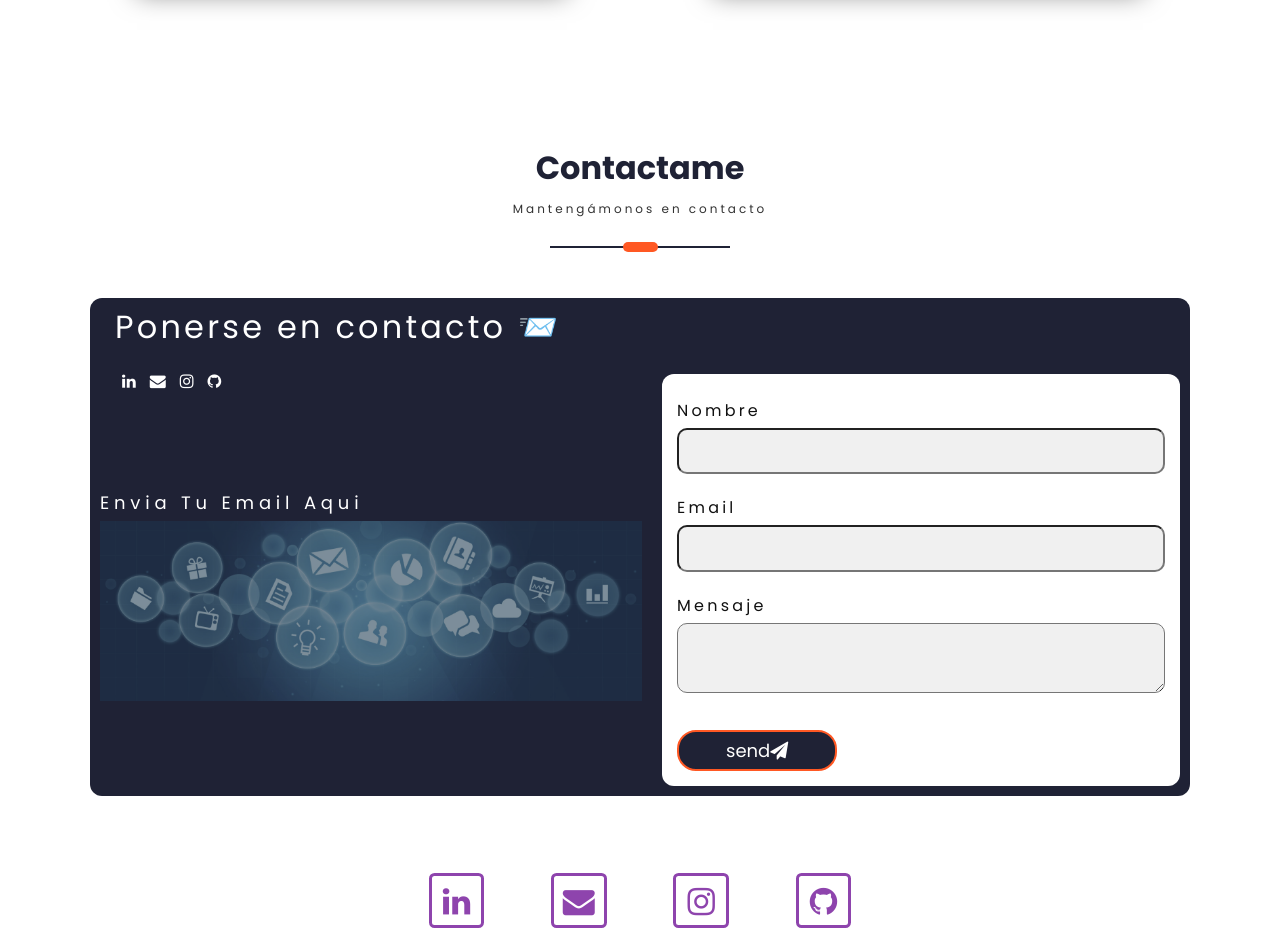
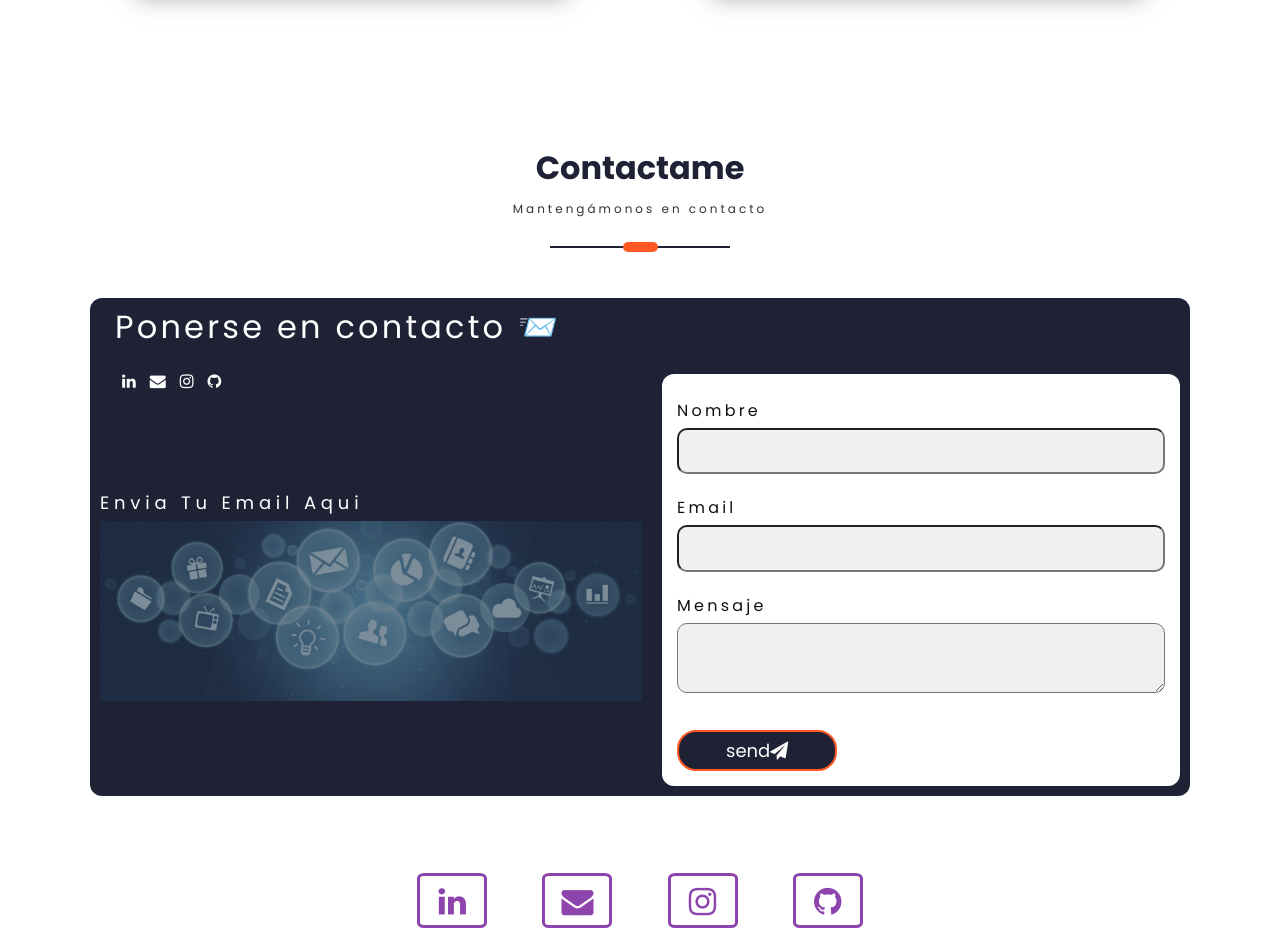
Before and after one commit to cristiangaby112/Portfolio-React, a React (Create React App) app in the folder client/: page / in a window 1280 px wide. Shown: the part 3250-4200 px from the top of the page. Built offline with nearby package versions, Linux system fonts and the light colour scheme; a web font is replaced by a local one.

Commit message:
cambio en ancho de icon de footer

```diff
--- a/client/src/PortfolioContainer/Footer/FooterContainer.css
+++ b/client/src/PortfolioContainer/Footer/FooterContainer.css
@@ -20,8 +20,8 @@
   justify-content: space-evenly;
 }
 .icon-container-container{
-  width: 10%;
-  height: 100%;
+  width: 70px;
+  height: 55px;
   display: flex;
   align-items: flex-end;
   justify-content: center;
```
